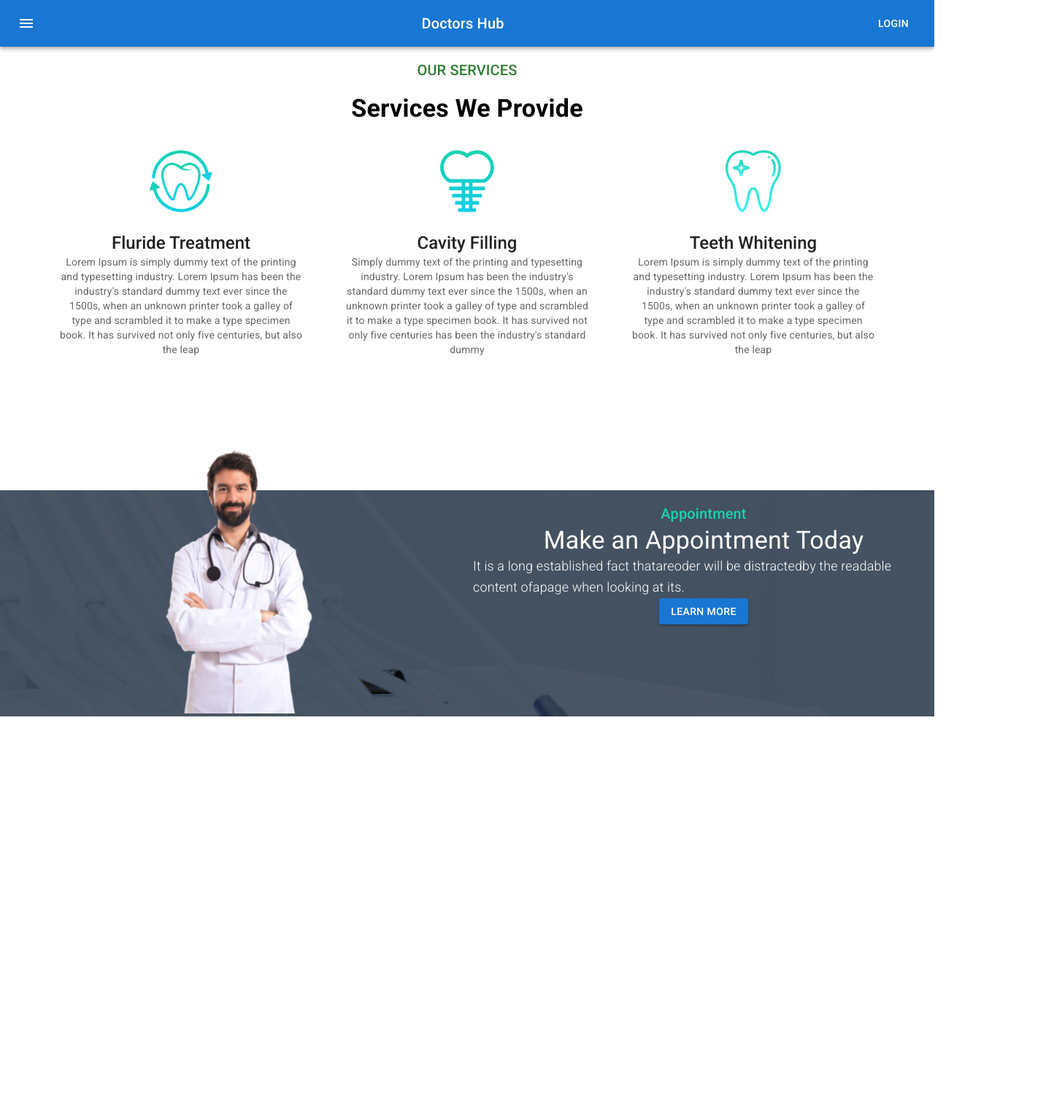
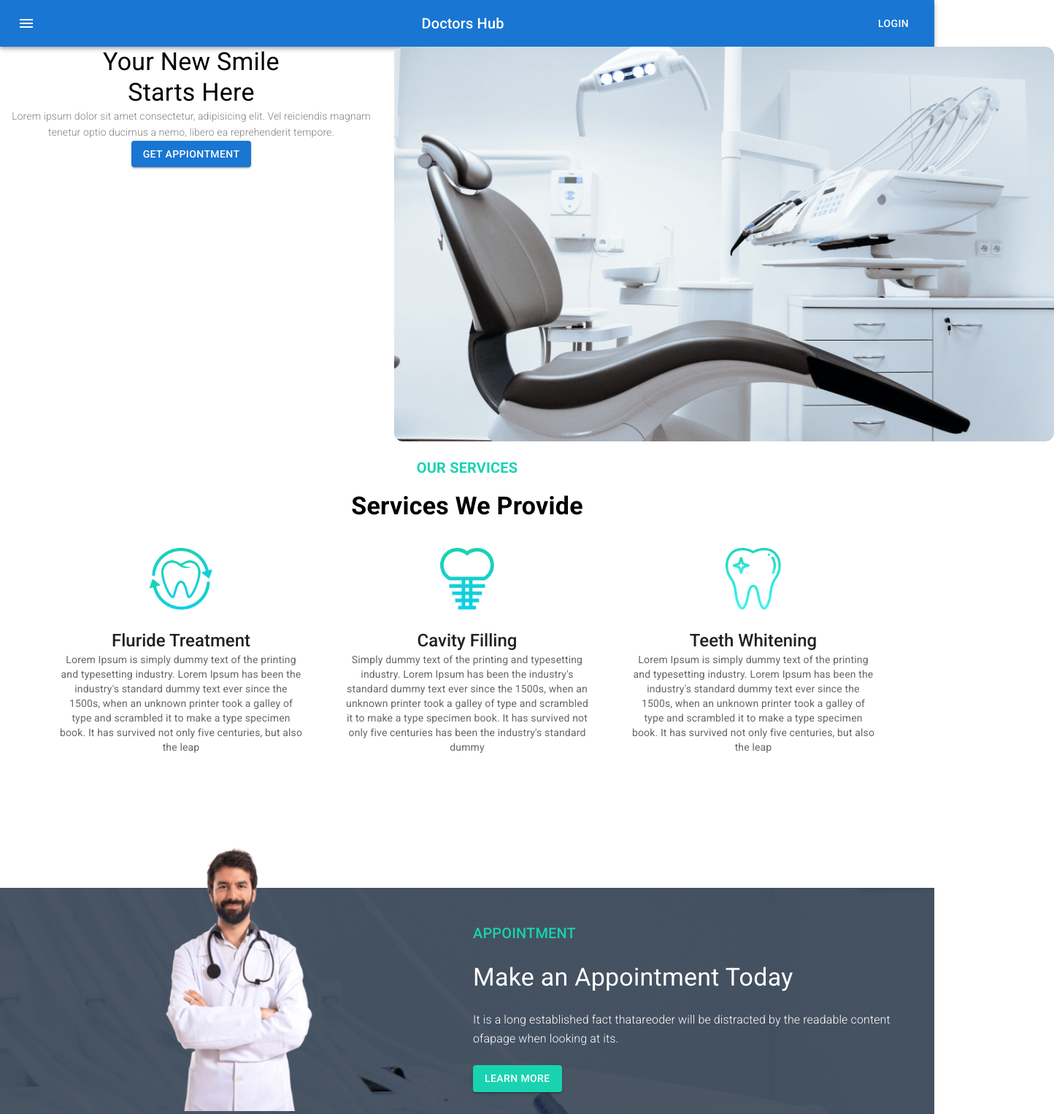
Before and after one commit to developer-shourav/DoctorsHubClintSideApp, a React (Create React App) app: page / in a window 1280 px wide. Shown: the whole page at 73% size, 1444 px wide, since content can reach past the window. Before the commit the page ends 982 px from the top, so only its background shows below. Built offline with nearby package versions, Linux system fonts and the light colour scheme.

Commit message:
top banner section added

```diff
--- a/src/components/Pages/Home/AppiontmentBanner/AppiontmentBanner.js
+++ b/src/components/Pages/Home/AppiontmentBanner/AppiontmentBanner.js
@@ -5,25 +5,48 @@ import doctor from "../../../../images/doctor.png";
 import bg from "../../../../images/appointment-bg.png";
 import { Button, Typography } from "@mui/material";
 
+
 const appointmentBanner = {
   background: `url(${bg})`,
   backgroundColor: "rgba(45, 58, 74, .85)",
-  backgroundBlendMode:"darken, luminosity",
-  marginTop: "175px"
+  backgroundBlendMode: "darken, luminosity",
+  marginTop: "175px",
 };
 const AppiontmentBanner = () => {
   return (
     <Box sx={{ flexGrow: 1 }} style={appointmentBanner}>
       <Grid container spacing={2}>
         <Grid item xs={12} md={6}>
-          <img src={doctor} style={{ width: "400px", marginTop:"-110px" }} alt="DoctorsPhoto" />
+          <img
+            src={doctor}
+            style={{ width: "400px", marginTop: "-110px" }}
+            alt="DoctorsPhoto"
+          />
         </Grid>
-        <Grid item xs={12} md={6}>
-          <Typography style={{color:"#19D3B0"}} variant="h6">Appointment</Typography>
+        <Grid item xs={12} md={6} sx={{display:"flex", justifyContent:"flex-start", alignItems:"center", textAlign:"left"}}>
+          <Box>
+            <Typography sx={{mb:3}} style={{ color: "#19D3B0", textTransform:"uppercase" }} variant="h6">
+              Appointment
+            </Typography>
 
-          <Typography  style={{color:"#fff"}} variant="h4">Make an Appointment Today</Typography>
-          <Typography   style={{color:"#fff", fontSize:"18px", fontWeight:"300", textAlign:"left"}} variant="h6">It is a long established fact thatareoder will be distractedby the readable content ofapage when looking at its.</Typography>
-          <Button variant="contained"> Learn More</Button>
+            <Typography style={{ color: "#fff" }} variant="h4">
+              Make an Appointment Today
+            </Typography>
+            <Typography
+              style={{
+                color: "#fff",
+                fontSize: "16px",
+                fontWeight: "300",
+
+              }}
+              variant="h6"
+              sx={{my:3}}
+            >
+              It is a long established fact thatareoder will be distracted by the
+              readable content ofapage when looking at its.
+            </Typography>
+            <Button style={{ backgroundColor: "#19D3B0", color:"#fff" }} variant="contained"> Learn More</Button>
+          </Box>
         </Grid>
       </Grid>
     </Box>
--- /dev/null
+++ b/src/components/Pages/Home/Banner/Banner.js
@@ -0,0 +1,32 @@
+import React from 'react';
+import Box from '@mui/material/Box';
+import Grid from '@mui/material/Grid';
+import chair from "../../../../images/chair.png";
+import bg from "../../../../images/bg.png";
+import { Button, Typography } from '@mui/material';
+
+
+const Banner = () => {
+    return (
+        <Box sx={{ flexGrow: 1 }}>
+      <Grid container spacing={2}>
+        <Grid item xs={12} md={5}>
+         <Typography variant='h4'>
+            Your New Smile <br/>
+            Starts Here
+         </Typography>
+         <Typography variant='h6' sx={{fontSize:14, color:'gray', fontWeight:"300"}}>
+             Lorem ipsum dolor sit amet consectetur, adipisicing elit. Vel reiciendis magnam tenetur optio ducimus a nemo, libero ea reprehenderit tempore.
+         </Typography>
+         <Button variant='contained'>Get Appiontment</Button>
+        </Grid>
+        <Grid item xs={12} md={7}>
+          <img src={chair} alt="" />
+        </Grid>
+
+      </Grid>
+    </Box>
+    );
+};
+
+export default Banner;
--- a/src/components/Pages/Home/Home.js
+++ b/src/components/Pages/Home/Home.js
@@ -1,11 +1,13 @@
 import React from 'react';
 import Navigation from '../Shared/Navigation/Navigation';
 import AppiontmentBanner from './AppiontmentBanner/AppiontmentBanner';
+import Banner from './Banner/Banner';
 import Services from './Services/Services';
 const Home = () => {
     return (
         <div>
             <Navigation> </Navigation>
+            <Banner> </Banner>
             <Services> </Services>
             <AppiontmentBanner> </AppiontmentBanner>
         </div>
--- a/src/components/Pages/Home/Services/Services.js
+++ b/src/components/Pages/Home/Services/Services.js
@@ -10,45 +10,55 @@ import whitening from "../../../../images/whitening.png";
 const services = [
   {
     name: "Fluride Treatment",
-    description: "Lorem Ipsum is simply dummy text of the printing and typesetting industry. Lorem Ipsum has been the industry's standard dummy text ever since the 1500s, when an unknown printer took a galley of type and scrambled it to make a type specimen book. It has survived not only five centuries, but also the leap ",
-    img:fluoride
+    description:
+      "Lorem Ipsum is simply dummy text of the printing and typesetting industry. Lorem Ipsum has been the industry's standard dummy text ever since the 1500s, when an unknown printer took a galley of type and scrambled it to make a type specimen book. It has survived not only five centuries, but also the leap ",
+    img: fluoride,
   },
   {
-    name : "Cavity Filling",
-    description: "Simply dummy text of the printing and typesetting industry. Lorem Ipsum has been the industry's standard dummy text ever since the 1500s, when an unknown printer took a galley of type and scrambled it to make a type specimen book. It has survived not only five centuries has been the industry's standard dummy ",
-    img: cavity
+    name: "Cavity Filling",
+    description:
+      "Simply dummy text of the printing and typesetting industry. Lorem Ipsum has been the industry's standard dummy text ever since the 1500s, when an unknown printer took a galley of type and scrambled it to make a type specimen book. It has survived not only five centuries has been the industry's standard dummy ",
+    img: cavity,
   },
   {
-    name :"Teeth Whitening",
-    description: "Lorem Ipsum is simply dummy text of the printing and typesetting industry. Lorem Ipsum has been the industry's standard dummy text ever since the 1500s, when an unknown printer took a galley of type and scrambled it to make a type specimen book. It has survived not only five centuries, but also the leap ",
-    img : whitening
-  }
-]
-
+    name: "Teeth Whitening",
+    description:
+      "Lorem Ipsum is simply dummy text of the printing and typesetting industry. Lorem Ipsum has been the industry's standard dummy text ever since the 1500s, when an unknown printer took a galley of type and scrambled it to make a type specimen book. It has survived not only five centuries, but also the leap ",
+    img: whitening,
+  },
+];
 
 const Services = () => {
   return (
     <div>
       <Box sx={{ flexGrow: 1 }}>
         <Container>
-         <Typography variant="h6" sx={{fontWeight:500, color:'success.main', m:2 }} component="div">
+          <Typography
+            variant="h6"
+            style={{ color: "#19D3B1", fontWeight:"bold", textTransform: "uppercase" }}
+            sx={{ fontWeight: 500, m: 2 }}
+            component="div"
+          >
             OUR SERVICES
           </Typography>
-         <Typography variant="h4" component="div" sx={{fontWeight:"600", m:2 }}>
+
+          <Typography
+            variant="h4"
+            component="div"
+            sx={{ fontWeight: "600", m: 2 }}
+          >
             Services We Provide
-
           </Typography>
           <Grid
             container
             spacing={{ xs: 2, md: 3 }}
             columns={{ xs: 4, sm: 8, md: 12 }}
           >
-          {
-            services.map(service => <Service
-                                      key={service.name}
-                                      service={service}
-                                     > </Service>)
-          }
+            {services.map((service) => (
+              <Service key={service.name} service={service}>
+                {" "}
+              </Service>
+            ))}
           </Grid>
         </Container>
       </Box>
```
Lines whose indentation alone changed are shown as unchanged.
